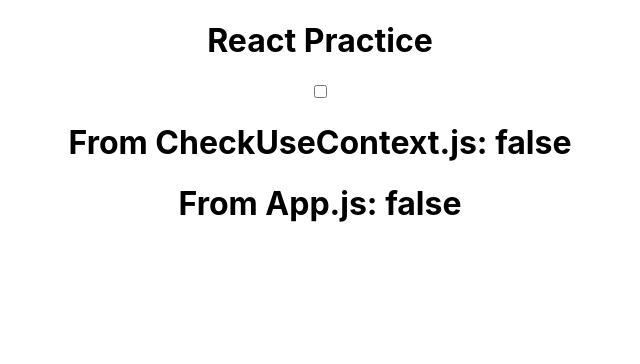
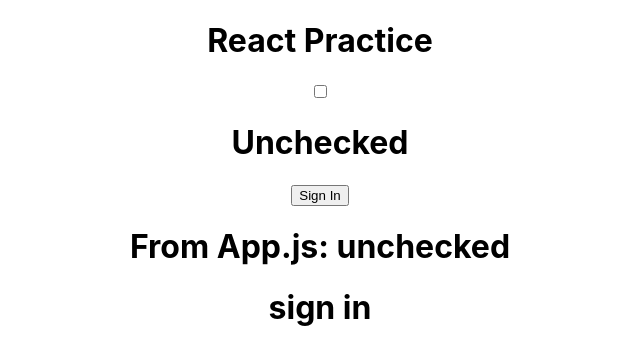
Before and after one commit to kjh311/real-react-app, a React (Create React App) app: page / in a window 1280 px wide. Shown: the top 364 px of the page, without its empty margins (320-960 px from the left). Built offline with nearby package versions, Linux system fonts and the light colour scheme.

Commit message:
multiple use Context

```diff
--- a/src/App.js
+++ b/src/App.js
@@ -1,6 +1,6 @@
 // import logo from "./logo.svg";
 import "./App.css";
-import React, { useState, useContext } from "react";
+import React, { useState } from "react";
 import ImageGallery from "./ImageGallery";
 import Counter from "./Counter";
 import Test from "./Test";
@@ -17,12 +17,15 @@
 import CheckUseContext from "./CheckUseContext";
 
 export const Context = React.createContext();
+export const SignInContext = React.createContext();
 
 function App() {
   const [checked, setChecked] = useState(false);
+  const [signedIn, setSignedIn] = useState(false);
 
   return (
     <Context.Provider value={[checked, setChecked]}>
+      <SignInContext.Provider value={[signedIn, setSignedIn]}>
         <div className="App">
           <h1>React Practice</h1>
           {/* <Test /> */}
@@ -39,8 +42,10 @@
           {/* <StarWars /> */}
           {/* <Calculator /> */}
           <CheckUseContext />
-        <h1>{`From App.js: ${checked}`}</h1>
+          <h1>{`From App.js: ${checked ? "checked" : "unchecked"}`}</h1>
+          <h1>{signedIn ? "sign out" : "sign in"}</h1>
         </div>
+      </SignInContext.Provider>
     </Context.Provider>
   );
 }
--- a/src/CheckUseContext.js
+++ b/src/CheckUseContext.js
@@ -1,5 +1,6 @@
-import React, { useState, useContext } from "react";
+import React, { useContext } from "react";
 import { Context } from "./App";
+import SignInButton from "./SignInButton";
 
 export default function CheckUseContext() {
   const [checked, setChecked] = useContext(Context);
@@ -10,8 +11,14 @@
 
   return (
     <div>
-      <input type="checkbox" checked={checked} onChange={handleCheck} />
-      <h1>{`From CheckUseContext.js: ${checked}`}</h1>
+      <input
+        id="checkbox"
+        type="checkbox"
+        checked={checked}
+        onChange={handleCheck}
+      />
+      <h1>{checked ? "Checked" : "Unchecked"}</h1>
+      <SignInButton />
     </div>
   );
 }
--- a/src/SignInButton.js
+++ b/src/SignInButton.js
@@ -1,8 +1,8 @@
 import React, { useState, useContext } from "react";
-import { Context } from "./App";
+import { SignInContext } from "./App";
 
 export default function SignInButton() {
-  const [signedIn, setSignedIn] = useContext(Context);
+  const [signedIn, setSignedIn] = useContext(SignInContext);
 
   return (
     <button onClick={() => setSignedIn(!signedIn)}>
```
Lines whose indentation alone changed are shown as unchanged.
